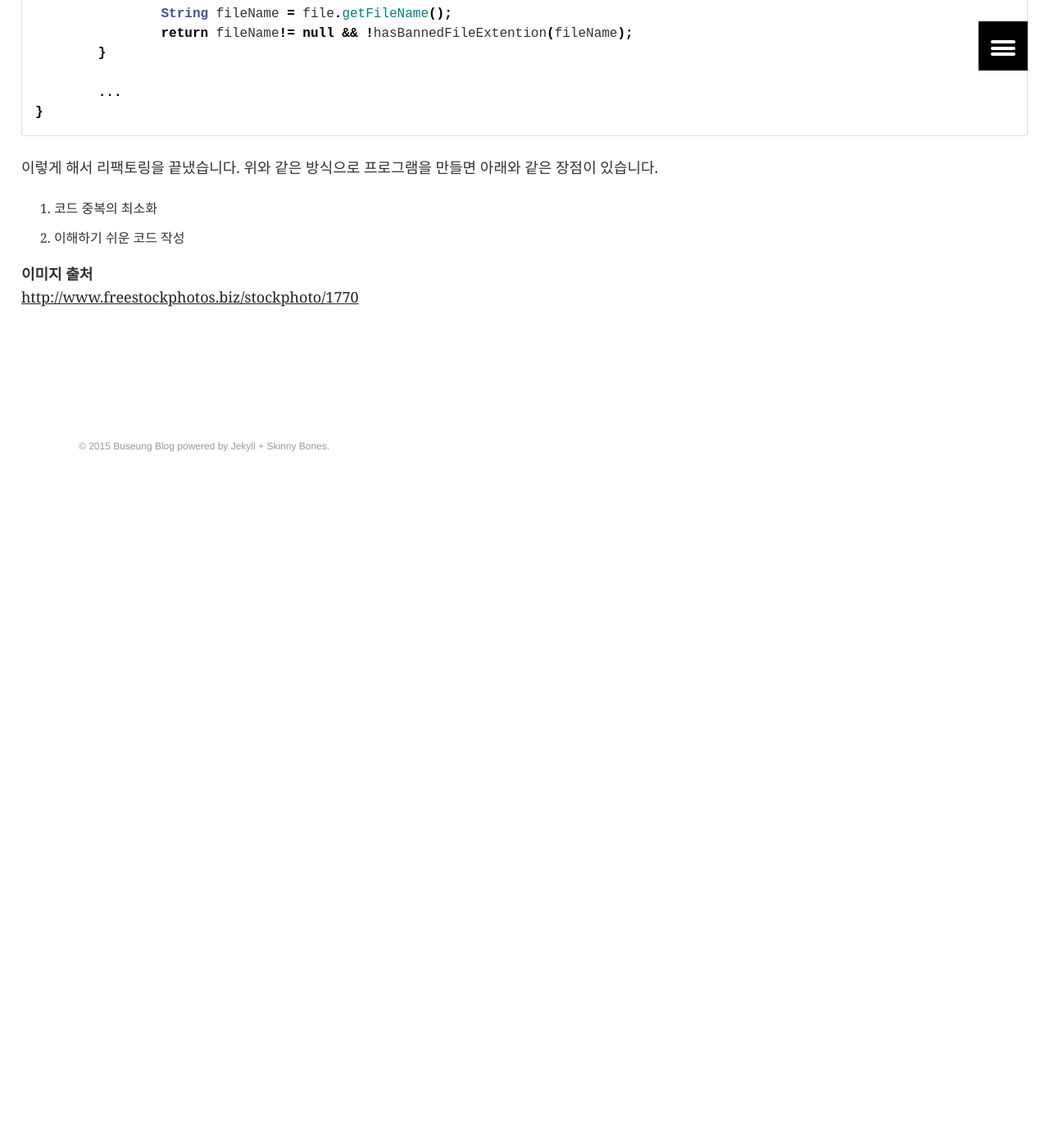
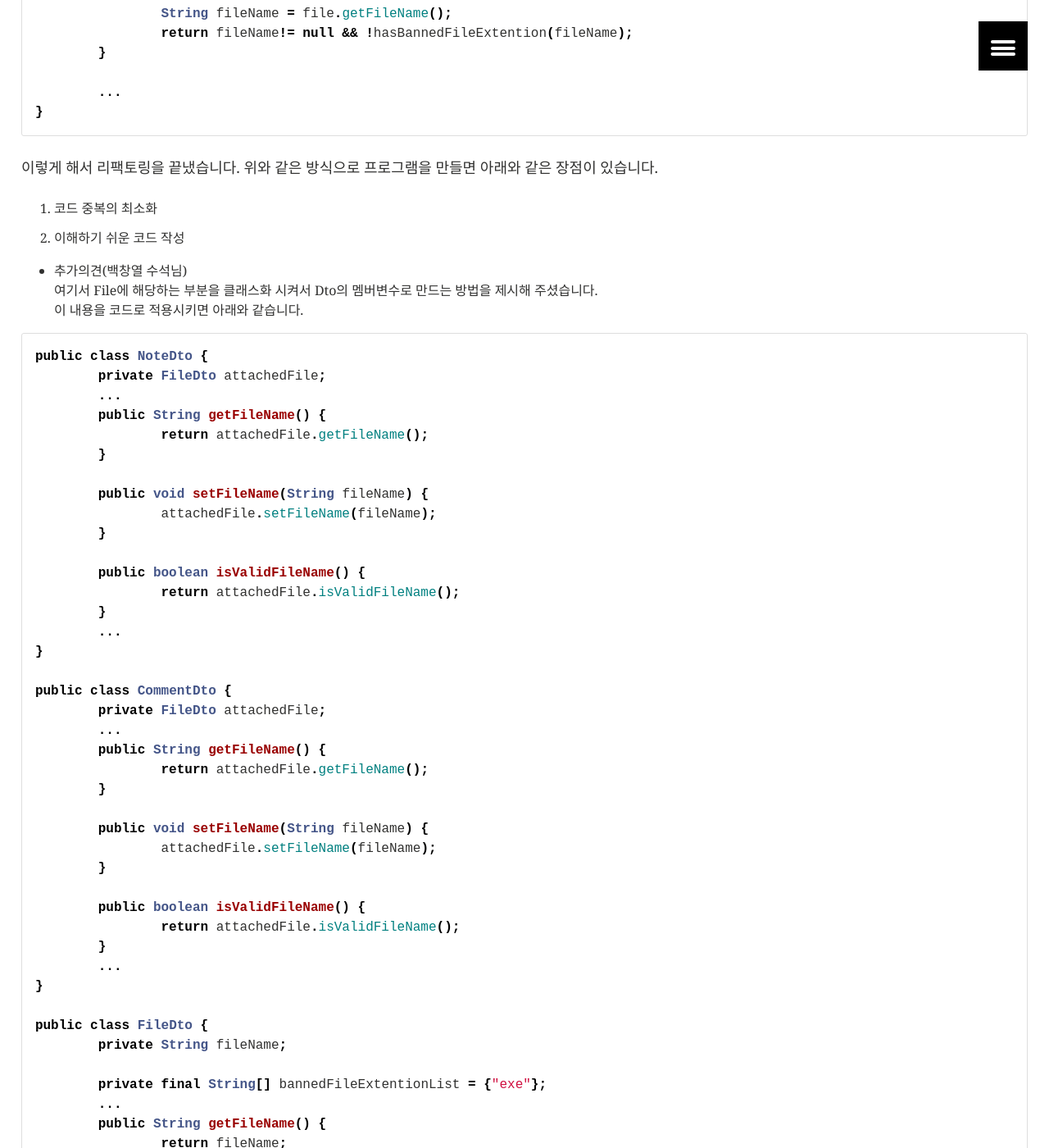
Before and after one commit to kbs0327/blog, a Jekyll site: the page built from _posts/2015-03-01-inheritence-interface.markdown, in a window 1280 px wide and 1400 px high, scrolled down 6198 px. Shown: the whole window at 82% size. Built offline with Jekyll 4.4.1, drawn with Linux system fonts in a browser that asks for light colours; before the commit the page ends 6828 px from its top, so only the background shows below that; some of the changed text lies outside the part shown.

Commit message:
상속과 인터페이스 의견 추가 HTML에서 자바스크립트 추가

```diff
--- a/_posts/2015-03-01-inheritence-interface.markdown
+++ b/_posts/2015-03-01-inheritence-interface.markdown
@@ -15,7 +15,7 @@ categories: technology
 {% highlight java %}
 public class NoteDto {
 	...
-	String attachedFileName;
+	private String attachedFileName;
 
 	private final String[] bannedFileExtentionList = {"exe"};
 
@@ -35,7 +35,7 @@ public class NoteDto {
 
 public class CommentDto {
 	...
-	String attachedFileName;
+	private String attachedFileName;
 
 	private final String[] bannedFileExtentionList = {"exe"};
 
@@ -66,7 +66,7 @@ public class CommentDto extends FileDto {
 }
 
 public class FileDto {
-	String attachedFileName;
+	private String attachedFileName;
 
 	private final String[] bannedFileExtentionList = {"exe"};
 
@@ -129,7 +129,7 @@ public class CommentDto extends FileDto {
  이런경우에 많이 사용하는 것이 유틸리티 클래스입니다. 아래와 같이 유틸리티 클래스로 분리할 수 있습니다.
 {% highlight java %}
 public class NoteDto {
-	String attachedFileName;
+	private String attachedFileName;
 
 	...
 
@@ -147,7 +147,7 @@ public class NoteDto {
 }
 
 public class CommentDto {
-	String attachedFileName;
+	private String attachedFileName;
 
 	...
 
@@ -193,7 +193,7 @@ public class FileUtil {
  위의 코드를 인터페이스를 사용해 중복을 없애보겠습니다.
 {% highlight java %}
 public class NoteDto implements File {
-	String fileName;
+	private String fileName;
 
 	...
 
@@ -214,7 +214,7 @@ public class NoteDto implements File {
 }
 
 public class CommentDto implements File {
-	String fileName;
+	private String fileName;
 
 	...
 
@@ -256,5 +256,68 @@ public class FileUtil {
 1. 코드 중복의 최소화
 2. 이해하기 쉬운 코드 작성
 
+ - 추가의견(백창열 수석님)
+ 여기서 File에 해당하는 부분을 클래스화 시켜서 Dto의 멤버변수로 만드는 방법을 제시해 주셨습니다.
+이 내용을 코드로 적용시키면 아래와 같습니다.
+{% highlight java %}
+public class NoteDto {
+	private FileDto attachedFile;
+	...
+	public String getFileName() {
+		return attachedFile.getFileName();
+	}
+
+	public void setFileName(String fileName) {
+		attachedFile.setFileName(fileName);
+	}
+
+	public boolean isValidFileName() {
+		return attachedFile.isValidFileName();
+	}
+	...
+}
+
+public class CommentDto {
+	private FileDto attachedFile;
+	...
+	public String getFileName() {
+		return attachedFile.getFileName();
+	}
+
+	public void setFileName(String fileName) {
+		attachedFile.setFileName(fileName);
+	}
+
+	public boolean isValidFileName() {
+		return attachedFile.isValidFileName();
+	}
+	...
+}
+
+public class FileDto {
+	private String fileName;
+
+	private final String[] bannedFileExtentionList = {"exe"};
+	...
+	public String getFileName() {
+		return fileName;
+	}
+
+	public void setFileName(String fileName) {
+		this.fileName = fileName;
+	}
+
+	public boolean isValidFileName() {
+		return fileName!= null && !hasBannedFileExtention();
+	}
+	...
+}
+{% endhighlight %}
+
+이렇게 멤버변수로 적용하였을 때에 기존 소스와의 차이점은 다음과 같습니다.
+
+- File과 관련된 내용이 FileDto 클래스에 모두 들어가서 논리적응집력이 높아집니다.
+- util클래스에서 isValidFileName 메소드를 사용할 때 fileName을 전달해 줘야했는데 더이상 넘겨줄 필요가 없습니다.
+
 **이미지 출처**
 [http://www.freestockphotos.biz/stockphoto/1770](http://www.freestockphotos.biz/stockphoto/1770)
```
Also changed, not shown: 1 other file.
